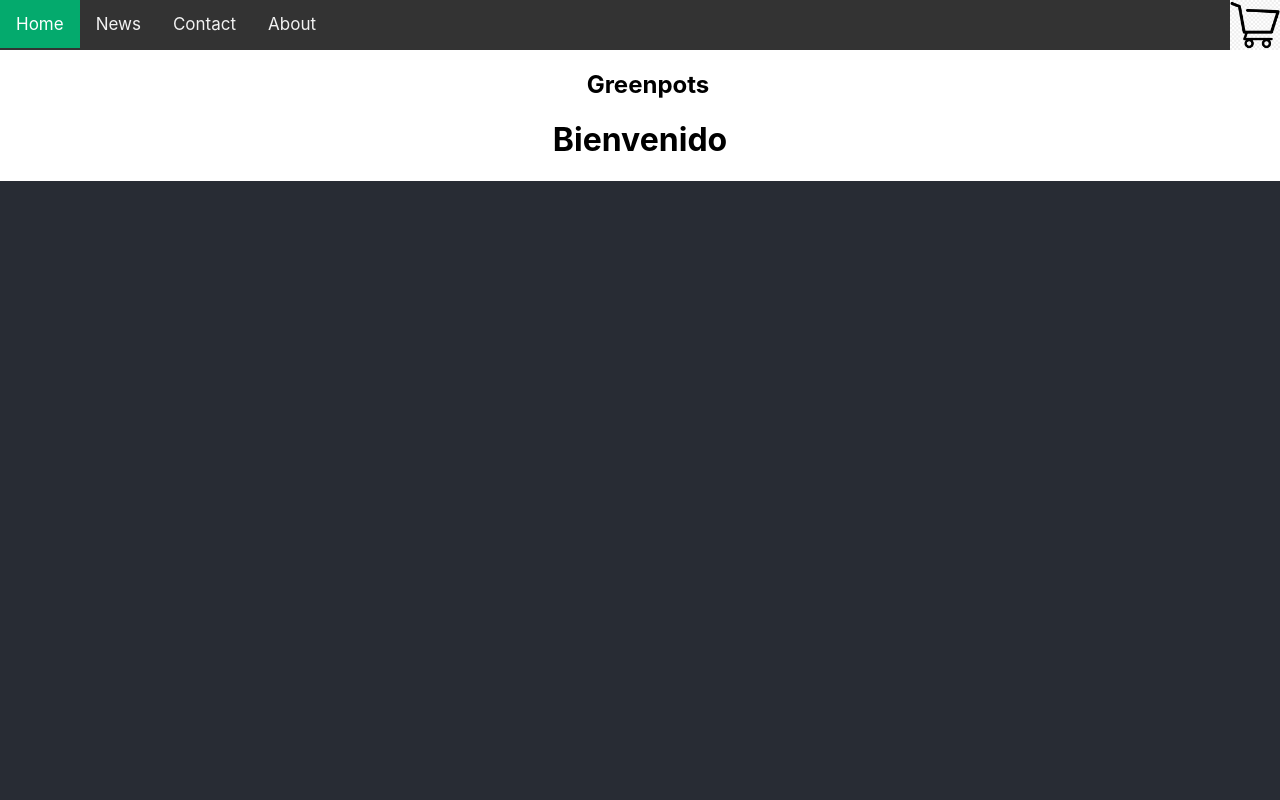
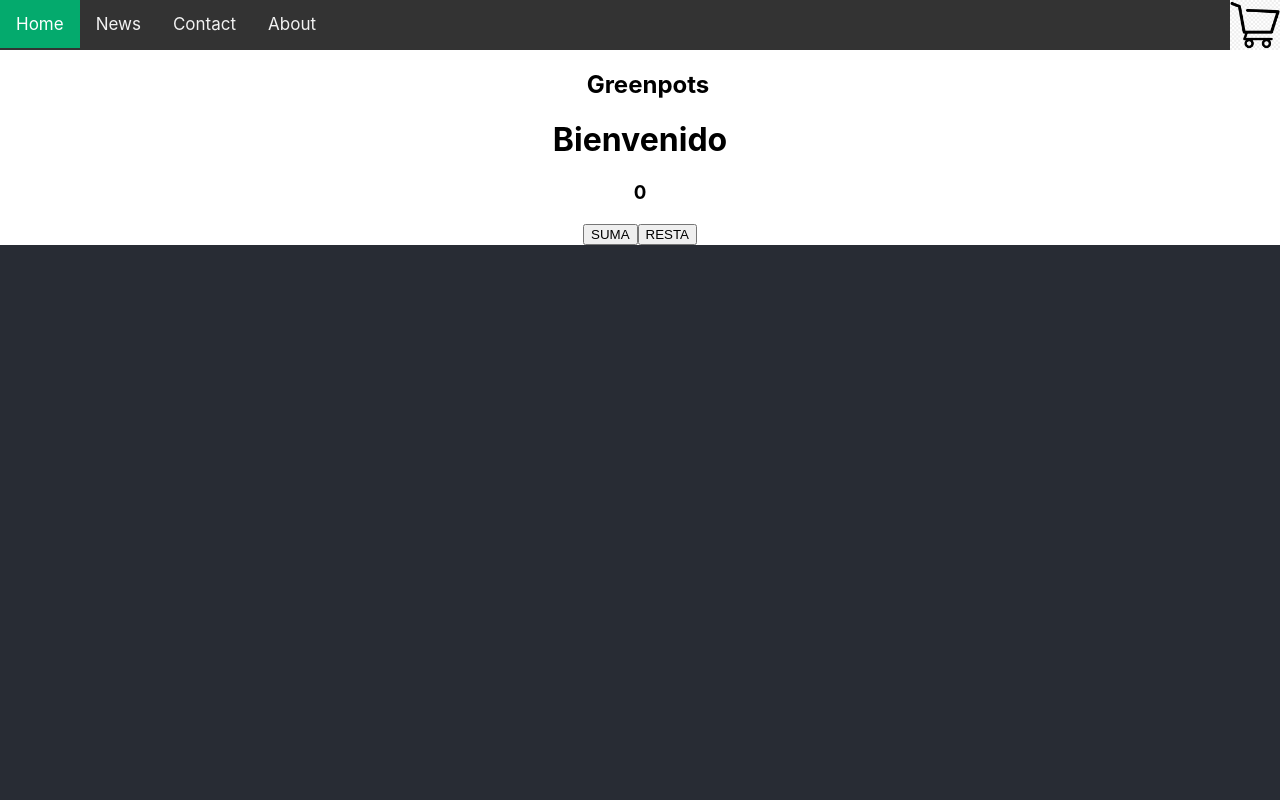
Before and after one commit to pascub/React-Js, a React (Create React App) app: page / in a window 1280 px wide. Shown: the top 800 px of the page. Built offline with nearby package versions, Linux system fonts and the light colour scheme.

Commit message:
ItemCount sin terminar

```diff
--- a/src/App.js
+++ b/src/App.js
@@ -2,12 +2,15 @@ import logo from './logo.svg';
 import './App.css';
 import NavBar from './components/NavBar';
 import ItemListContainer from './components/ItemListCointainer';
+import ItemCount from './components/ItemCount';
 
 function App() {
   return (
     <div className="App">
       <NavBar/>
+
       <ItemListContainer greeting={"Bienvenido"}/>
+
 
       <header className="App-header">
 
--- /dev/null
+++ b/src/components/ItemCount.js
@@ -0,0 +1,26 @@
+import { useState } from 'react'
+
+const ItemCount = () => {
+
+    const [initialState, setInitialState] = useState(0);
+
+    const suma = () => {
+        setInitialState(initialState + 1);
+    };
+
+    const resta = () => {
+        setInitialState(initialState -1 );
+
+    }
+
+
+  return (
+    <div>
+        <h3>{initialState}</h3>
+        <button onClick={suma}> SUMA </button>
+        <button onClick={resta}> RESTA </button>
+    </div>
+  )
+}
+
+export default ItemCount
--- a/src/components/ItemListCointainer.js
+++ b/src/components/ItemListCointainer.js
@@ -1,7 +1,12 @@
+import ItemCount from "./ItemCount"
 const ItemListContainer = ({greeting}) => {
     return (
+      <div>
+
       <h1>{greeting}</h1>
-    )
+      <ItemCount/>
+      </div>
+   )
   }
 
   export default ItemListContainer
```
